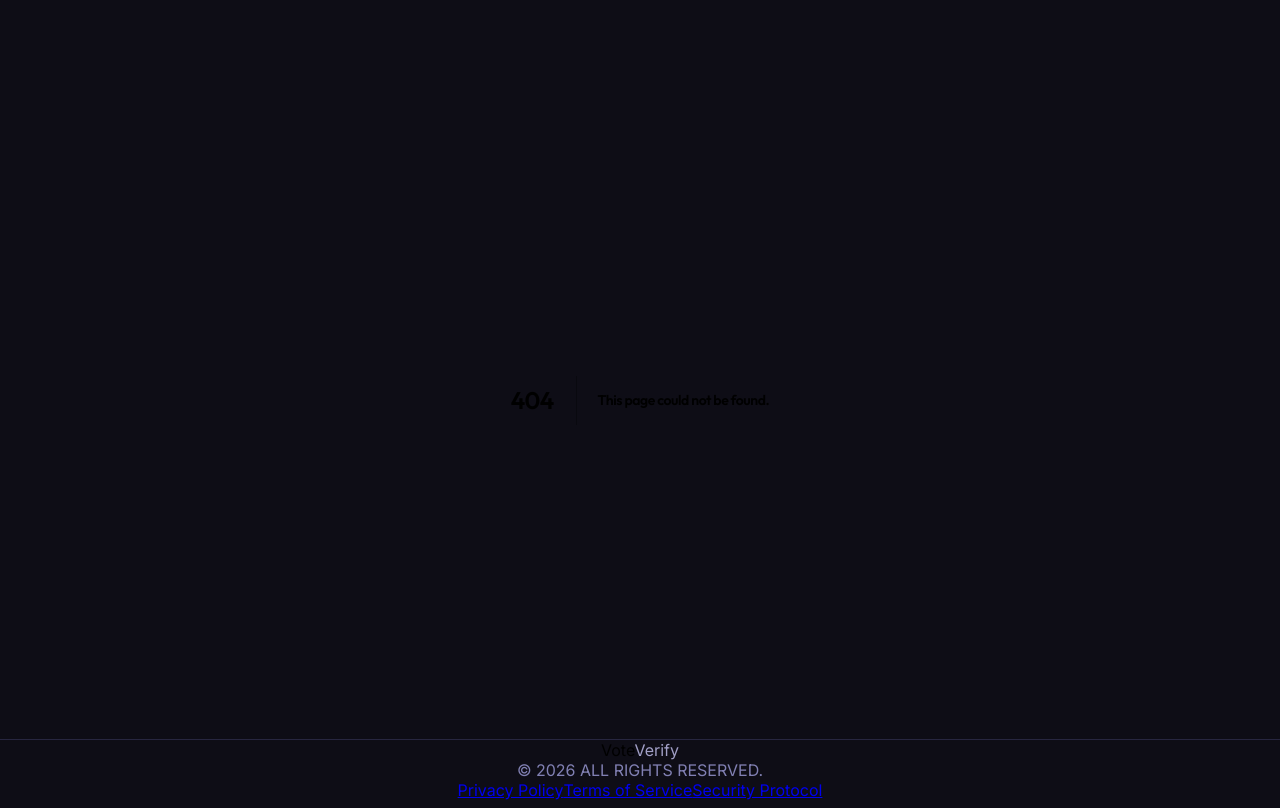
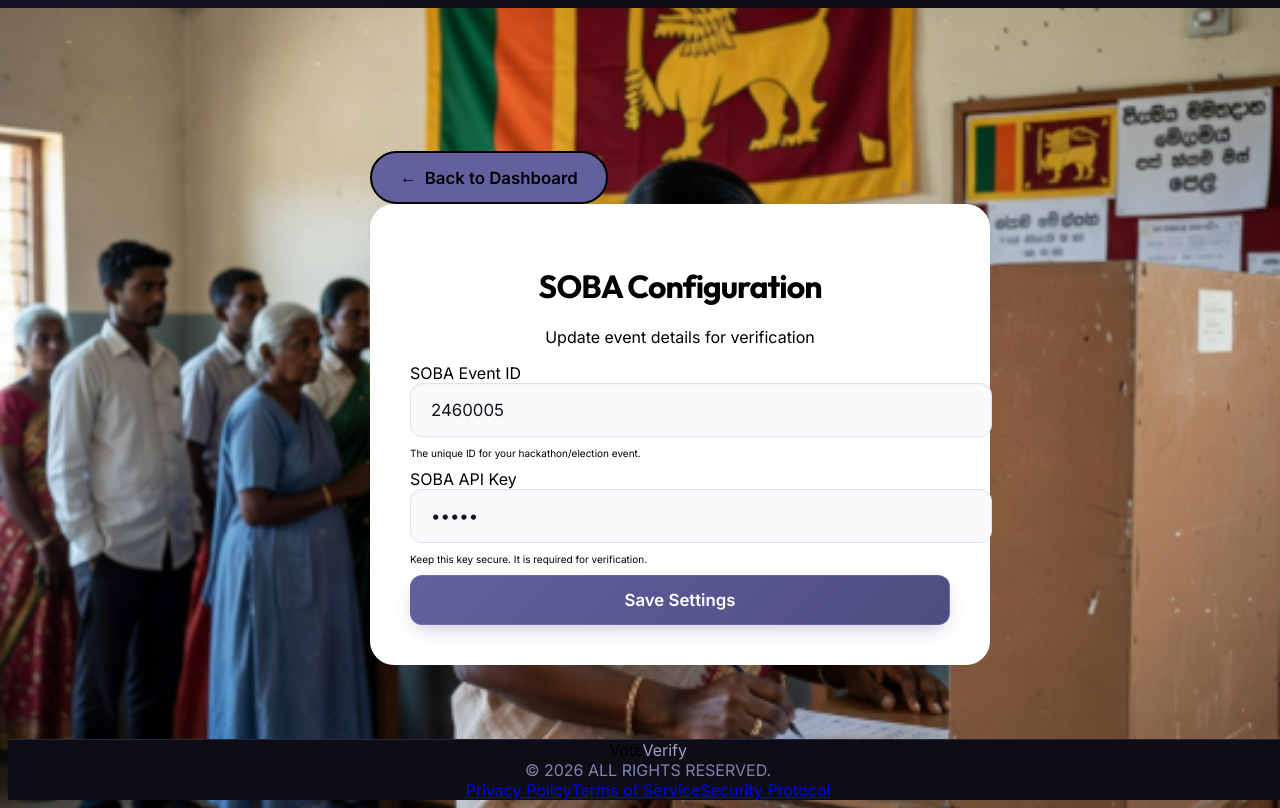
Before and after one commit to qwerty758333/voteVerify, a Next.js app: page /officer/settings in a window 1280 px wide. Before the commit this address had no page. Built offline with nearby package versions, Linux system fonts and the light colour scheme; no server answers.

Commit message:
Add dynamic SOBA event management feature for officers

```diff
--- /dev/null
+++ b/app/api/events/route.js
@@ -0,0 +1,27 @@
+import { NextResponse } from 'next/server'
+import { getEventSettings, saveEventSettings } from '@/lib/events'
+
+export async function GET() {
+  const events = getEventSettings()
+  return NextResponse.json(events)
+}
+
+export async function POST(request) {
+  try {
+    const { eventId, apiKey } = await request.json()
+
+    if (!eventId || !apiKey) {
+      return NextResponse.json({ error: 'Event ID and API Key are required' }, { status: 400 })
+    }
+
+    const success = saveEventSettings({ eventId, apiKey })
+
+    if (success) {
+      return NextResponse.json({ success: true, message: 'Settings saved successfully' })
+    } else {
+      throw new Error('Failed to save settings')
+    }
+  } catch (err) {
+    return NextResponse.json({ error: 'Failed to save settings' }, { status: 500 })
+  }
+}
--- a/app/api/soba-callback/route.js
+++ b/app/api/soba-callback/route.js
@@ -1,6 +1,7 @@
 import { NextResponse } from 'next/server'
 import fs from 'fs'
 import path from 'path'
+import { getEventSettings } from '@/lib/events'
 
 const DB_PATH = path.join(process.cwd(), 'data', 'voters.json')
 
@@ -15,6 +16,9 @@ function writeVoters(voters) {
 
 export async function POST(request) {
   try {
+    const settings = getEventSettings()
+    // In a production app, you would use settings.apiKey here to verify the request with SOBA
+
     const body = await request.json()
     const { email } = body
 
--- a/app/api/verify/route.js
+++ b/app/api/verify/route.js
@@ -1,6 +1,7 @@
 import { NextResponse } from 'next/server'
 import fs from 'fs'
 import path from 'path'
+import { getEventSettings } from '@/lib/events'
 
 const DB_PATH = path.join(process.cwd(), 'data', 'voters.json')
 
@@ -14,6 +15,9 @@ function writeVoters(voters) {
 }
 
 export async function POST(request) {
+  const settings = getEventSettings()
+  // Use settings.apiKey for backend-to-backend verification calls if needed
+
   const { email } = await request.json()
 
   const voters = readVoters()
--- a/app/components/SobaButton.js
+++ b/app/components/SobaButton.js
@@ -1,19 +1,35 @@
-'use client'
+import { useState, useEffect } from 'react'
 
 export default function SobaButton({ email }) {
+  const [eventId, setEventId] = useState('')
+
+  useEffect(() => {
+    async function fetchSettings() {
+      try {
+        const res = await fetch('/api/events')
+        const data = await res.json()
+        if (data.eventId) setEventId(data.eventId)
+      } catch (err) {
+        console.error('Failed to fetch SOBA settings', err)
+      }
+    }
+    fetchSettings()
+  }, [])
+
   function handleVerify() {
     if (!email) {
       alert('Email not found. Please register again.')
       return
     }
 
-    const uuid = 'e69c8117-c2b4-4c51-a86e-2359099b4151'
+    // Use dynamic eventId from settings or fallback to env
+    const currentEventId = eventId || process.env.NEXT_PUBLIC_SOBA_EVENT_ID || '2460005'
 
     // Save email for callback
     localStorage.setItem('voterEmail', email)
 
-    // Build SOBA verification URL
-    const sobaUrl = `https://poh.crowdsnap.ai/verify?uuid=${uuid}`
+    // Build SOBA verification URL using dynamic Event ID
+    const sobaUrl = `https://poh.crowdsnap.ai/verify?event_id=${currentEventId}&email=${encodeURIComponent(email)}`
 
     // Open in new window
     window.open(sobaUrl, 'sobaVerify', 'width=800,height=600')
--- a/app/officer/page.js
+++ b/app/officer/page.js
@@ -11,6 +11,8 @@ export default function OfficerPage() {
   const [pin, setPin] = useState('')
   const [pinError, setPinError] = useState('')
 
+  const [currentEvent, setCurrentEvent] = useState(null)
+
   const OFFICER_PIN = '1234'
 
   function handlePinLogin() {
@@ -18,6 +20,7 @@ export default function OfficerPage() {
       setAuthenticated(true)
       setPinError('')
       fetchVoters()
+      fetchEventSettings()
     } else {
       setPinError('Incorrect PIN')
       setPin('')
@@ -27,10 +30,21 @@ export default function OfficerPage() {
   useEffect(() => {
     if (authenticated) {
       fetchVoters()
+      fetchEventSettings()
       const interval = setInterval(fetchVoters, 5000)
       return () => clearInterval(interval)
     }
   }, [authenticated])
+
+  async function fetchEventSettings() {
+    try {
+      const res = await fetch('/api/events')
+      const data = await res.json()
+      setCurrentEvent(data)
+    } catch (err) {
+      console.error('Failed to fetch event settings', err)
+    }
+  }
 
   async function fetchVoters() {
     try {
@@ -112,10 +126,22 @@ export default function OfficerPage() {
       <div className="max-w-6xl w-full mx-auto relative z-10">
         <div className="flex justify-between items-start mb-8">
           <div>
-            <a href="/" className="inline-flex items-center gap-3 text-white bg-[#62609f] hover:bg-[#4e4d80] font-bold mb-10 px-8 py-3.5 rounded-full transition-all text-base group shadow-2xl border-2 border-white/30 relative z-[50] whitespace-nowrap">
-              <span className="transition-transform group-hover:-translate-x-1">←</span> Dashboard Home
-            </a>
-            <h1 className="text-4xl font-bold text-slate-900">Officer Dashboard</h1>
+            <div className="flex items-center gap-4 mb-4">
+              <a href="/" className="inline-flex items-center gap-3 text-white bg-[#62609f] hover:bg-[#4e4d80] font-bold px-6 py-2.5 rounded-full transition-all text-sm group shadow-lg border-2 border-white/30 relative z-[50] whitespace-nowrap">
+                <span className="transition-transform group-hover:-translate-x-1">←</span> Home
+              </a>
+              <a href="/officer/settings" className="inline-flex items-center gap-2 text-[#62609f] bg-white hover:bg-slate-50 font-bold px-6 py-2.5 rounded-full transition-all text-sm shadow-lg border-2 border-[#62609f]/10 relative z-[50] whitespace-nowrap">
+                ⚙️ Settings
+              </a>
+            </div>
+            <div className="flex items-center gap-3">
+              <h1 className="text-4xl font-bold text-slate-900">Officer Dashboard</h1>
+              {currentEvent?.eventId && (
+                <span className="badge badge-neutral text-[10px] mt-1 opacity-70">
+                  Event: {currentEvent.eventId}
+                </span>
+              )}
+            </div>
             <p className="text-slate-600 mt-1">Manage voter verification</p>
           </div>
           <button
--- /dev/null
+++ b/app/officer/settings/page.js
@@ -0,0 +1,118 @@
+'use client'
+import { useState, useEffect } from 'react'
+import FullBackground from '@/app/components/FullBackground'
+import { useRouter } from 'next/navigation'
+
+export default function SettingsPage() {
+  const [eventId, setEventId] = useState('')
+  const [apiKey, setApiKey] = useState('')
+  const [loading, setLoading] = useState(true)
+  const [saving, setSaving] = useState(false)
+  const [message, setMessage] = useState('')
+  const [error, setError] = useState('')
+  const router = useRouter()
+
+  useEffect(() => {
+    fetchSettings()
+  }, [])
+
+  async function fetchSettings() {
+    try {
+      const res = await fetch('/api/events')
+      const data = await res.json()
+      if (data.eventId) setEventId(data.eventId)
+      if (data.apiKey) setApiKey(data.apiKey)
+    } catch (err) {
+      console.error('Failed to fetch settings', err)
+    } finally {
+      setLoading(false)
+    }
+  }
+
+  async function handleSave() {
+    setSaving(true)
+    setMessage('')
+    setError('')
+    try {
+      const res = await fetch('/api/events', {
+        method: 'POST',
+        headers: { 'Content-Type': 'application/json' },
+        body: JSON.stringify({ eventId, apiKey })
+      })
+      const data = await res.json()
+      if (res.ok) {
+        setMessage('Settings saved successfully!')
+      } else {
+        setError(data.error || 'Failed to save settings')
+      }
+    } catch (err) {
+      setError('Something went wrong')
+    } finally {
+      setSaving(false)
+    }
+  }
+
+  return (
+    <main className="min-h-screen w-full flex items-center justify-center p-4 sm:p-8 relative">
+      <FullBackground />
+      <div className="w-full max-w-[540px] relative z-10 py-10 mx-auto">
+        <div className="flex flex-col items-start w-full">
+          <button
+            onClick={() => router.back()}
+            className="inline-flex items-center gap-3 text-white bg-[#62609f] hover:bg-[#4e4d80] font-bold mb-8 px-6 py-3 rounded-full transition-all text-sm shadow-2xl border-2 border-white/30 relative z-[50] whitespace-nowrap"
+          >
+            <span className="transition-transform group-hover:-translate-x-1">←</span> Back to Dashboard
+          </button>
+
+          <div className="card w-full">
+            <h1 className="text-3xl font-bold mb-2 text-slate-900 text-center">SOBA Configuration</h1>
+            <p className="text-slate-600 mb-8 text-center">Update event details for verification</p>
+
+            {loading ? (
+              <p className="text-center py-10 text-slate-500">Loading current settings...</p>
+            ) : (
+              <div className="space-y-6">
+                <div>
+                  <label className="block text-sm font-medium text-slate-700 mb-1">SOBA Event ID</label>
+                  <input
+                    type="text"
+                    placeholder="e.g. 2790001"
+                    value={eventId}
+                    onChange={e => setEventId(e.target.value)}
+                    className="w-full"
+                  />
+                  <p className="text-[10px] text-slate-400 mt-1 ml-1">The unique ID for your hackathon/election event.</p>
+                </div>
+
+                <div>
+                  <label className="block text-sm font-medium text-slate-700 mb-1">SOBA API Key</label>
+                  <input
+                    type="password"
+                    placeholder="Enter your SOBA API Key"
+                    value={apiKey}
+                    onChange={e => setApiKey(e.target.value)}
+                    className="w-full"
+                  />
+                  <p className="text-[10px] text-slate-400 mt-1 ml-1">Keep this key secure. It is required for verification.</p>
+                </div>
+
+                {message && <div className="alert alert-success text-sm py-3">{message}</div>}
+                {error && <div className="alert alert-error text-sm py-3">{error}</div>}
+
+                <div className="flex justify-center pt-2">
+                  <button
+                    onClick={handleSave}
+                    disabled={saving}
+                    className="btn btn-primary w-full shadow-lg shadow-blue-200"
+                  >
+                    {saving ? 'Saving...' : 'Save Settings'}
+                  </button>
+                </div>
+              </div>
+            )}
+          </div>
+        </div>
+      </div>
+    </main>
+  )
+}
--- /dev/null
+++ b/lib/events.js
@@ -0,0 +1,40 @@
+import fs from 'fs'
+import path from 'path'
+
+const EVENTS_PATH = path.join(process.cwd(), 'data', 'events.json')
+
+export function getEventSettings() {
+  try {
+    if (!fs.existsSync(EVENTS_PATH)) {
+      return {
+        eventId: process.env.SOBA_EVENT_ID || '2460005',
+        apiKey: process.env.SOBA_API_KEY || ''
+      }
+    }
+    const content = fs.readFileSync(EVENTS_PATH, 'utf8')
+    if (!content || content.trim() === '') {
+      return {
+        eventId: process.env.SOBA_EVENT_ID || '2460005',
+        apiKey: process.env.SOBA_API_KEY || ''
+      }
+    }
+    return JSON.parse(content)
+  } catch (err) {
+    console.error('Error reading events:', err)
+    return {
+      eventId: process.env.SOBA_EVENT_ID || '2460005',
+      apiKey: process.env.SOBA_API_KEY || ''
+    }
+  }
+}
+
+export function saveEventSettings(settings) {
+  try {
+    fs.mkdirSync(path.dirname(EVENTS_PATH), { recursive: true })
+    fs.writeFileSync(EVENTS_PATH, JSON.stringify(settings, null, 2))
+    return true
+  } catch (err) {
+    console.error('Error writing events:', err)
+    return false
+  }
+}
```
Also changed, not shown: 2 other files (tests, documents, lock files or other folders).
